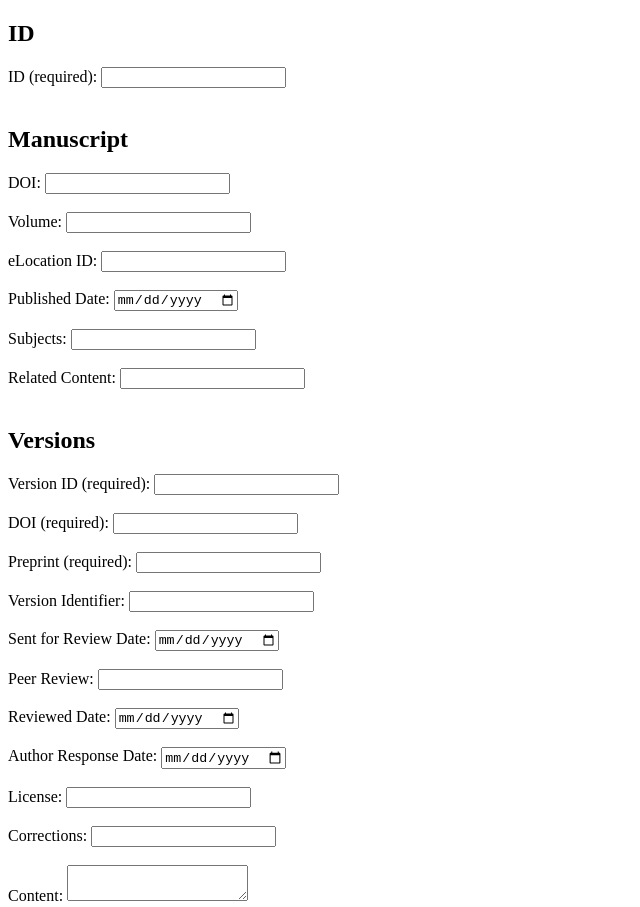
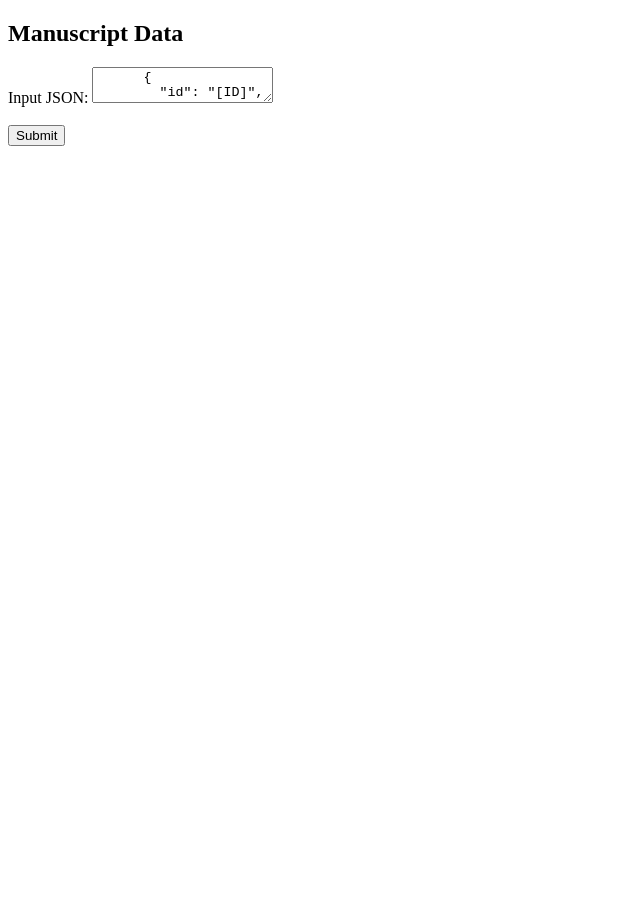
Before and after one commit to elifesciences/enhanced-preprints-import-controller, a website: page src/index.html in a window 1280 px wide. Shown: the top 907 px of the page, without its empty margins (0-640 px from the left). After the commit the page ends 800 px from the top, so only its background shows below. Drawn offline with Linux system fonts and the light colour scheme.

Commit message:
Refactor manuscript data handling and simplify form structure

```diff
--- a/src/config.ts
+++ b/src/config.ts
@@ -1,7 +1,7 @@
 import { env } from 'process';
 
 export const config = {
-  temporalServer: env.TEMPORAL_SERVER || 'http://localhost:8233/',
+  temporalServer: env.TEMPORAL_SERVER || 'http://localhost:8233',
   temporalTaskQueue: env.TEMPORAL_TASK_QUEUE || 'epp',
   serverPort: env.SERVER_PORT ?? 5000,
 };
--- a/src/index.html
+++ b/src/index.html
@@ -8,79 +8,14 @@
 <body>
 
   <form action="/input" method="post">
-    <h2>ID</h2>
-    <label for="id">ID (required):</label>
-    <input type="text" id="id" name="id" required>
-    <br><br>
-
-    <h2>Manuscript</h2>
-    <label for="manuscript-doi">DOI:</label>
-    <input type="text" id="manuscript-doi" name="manuscript[doi]">
-    <br><br>
-
-    <label for="manuscript-volume">Volume:</label>
-    <input type="text" id="manuscript-volume" name="manuscript[volume]">
-    <br><br>
-
-    <label for="manuscript-eLocationId">eLocation ID:</label>
-    <input type="text" id="manuscript-eLocationId" name="manuscript[eLocationId]">
-    <br><br>
-
-    <label for="manuscript-publishedDate">Published Date:</label>
-    <input type="date" id="manuscript-publishedDate" name="manuscript[publishedDate]">
-    <br><br>
-
-    <label for="manuscript-subjects">Subjects:</label>
-    <input type="text" id="manuscript-subjects" name="manuscript[subjects]">
-    <br><br>
-
-    <label for="manuscript-relatedContent">Related Content:</label>
-    <input type="text" id="manuscript-relatedContent" name="manuscript[relatedContent]">
-    <br><br>
-
-    <h2>Versions</h2>
-    <label for="version-id">Version ID (required):</label>
-    <input type="text" id="version-id" name="versions[id]" required>
-    <br><br>
-
-    <label for="version-doi">DOI (required):</label>
-    <input type="text" id="version-doi" name="versions[doi]" required>
-    <br><br>
-
-    <label for="version-preprint">Preprint (required):</label>
-    <input type="text" id="version-preprint" name="versions[preprint]" required>
-    <br><br>
-
-    <label for="version-versionIdentifier">Version Identifier:</label>
-    <input type="text" id="version-versionIdentifier" name="versions[versionIdentifier]">
-    <br><br>
-
-    <label for="version-sentForReviewDate">Sent for Review Date:</label>
-    <input type="date" id="version-sentForReviewDate" name="versions[sentForReviewDate]">
-    <br><br>
-
-    <label for="version-peerReview">Peer Review:</label>
-    <input type="text" id="version-peerReview" name="versions[peerReview]">
-    <br><br>
-
-    <label for="version-reviewedDate">Reviewed Date:</label>
-    <input type="date" id="version-reviewedDate" name="versions[reviewedDate]">
-    <br><br>
-
-    <label for="version-authorResponseDate">Author Response Date:</label>
-    <input type="date" id="version-authorResponseDate" name="versions[authorResponseDate]">
-    <br><br>
-
-    <label for="version-license">License:</label>
-    <input type="text" id="version-license" name="versions[license]">
-    <br><br>
-
-    <label for="version-corrections">Corrections:</label>
-    <input type="text" id="version-corrections" name="versions[corrections]">
-    <br><br>
-
-    <label for="version-content">Content:</label>
-    <textarea id="version-content" name="versions[content]"></textarea>
+    <h2>Manuscript Data</h2>
+    <label for="manuscript-data">Input JSON:</label>
+    <textarea id="manuscript-data" name="manuscript[data]">
+      {
+        "id": "[ID]",
+        "versions": []
+      }
+    </textarea>
     <br><br>
 
     <button type="submit">Submit</button>
--- a/src/main.ts
+++ b/src/main.ts
@@ -25,10 +25,7 @@ app.post('/input', async (req, res) => {
   // validate
 
   const client = new Client();
-  const manuscriptData: ManuscriptData = {
-    id: form.id,
-    versions: [],
-  };
+  const manuscriptData = JSON.parse(form.manuscript['data']) as ManuscriptData;
 
   // send to temporal
   await client.workflow.start('importManuscriptData', {
```
